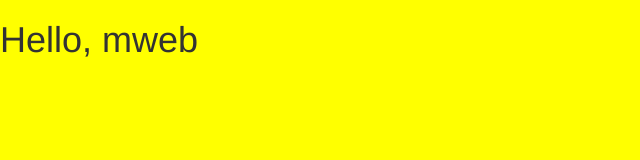
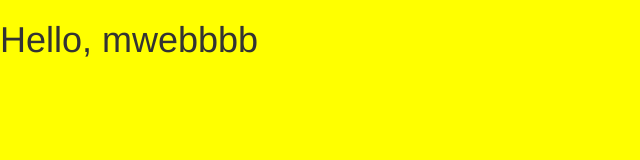
Before and after one commit to sondc0548/remote-mweb, a plain HTML site: page index.html in a window 1280 px wide. Shown: the full height of the page, 0-640 px from the left. Drawn offline with nearby package versions, Linux system fonts and the light colour scheme.

Commit message:
edit index.html

```diff
--- a/index.html
+++ b/index.html
@@ -18,7 +18,7 @@
     <![endif]-->
   </head>
   <body>
-    <h1>Hello, mweb</h1>
+    <h1>Hello, mwebbbb</h1>
 
     <!-- jQuery (necessary for Bootstrap's JavaScript plugins) -->
     <script src="https://ajax.googleapis.com/ajax/libs/jquery/1.11.1/jquery.min.js"></script>
```
